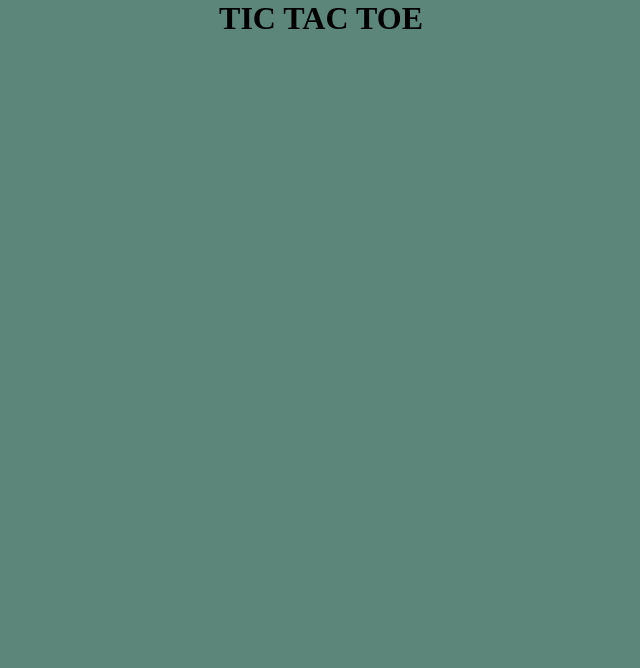
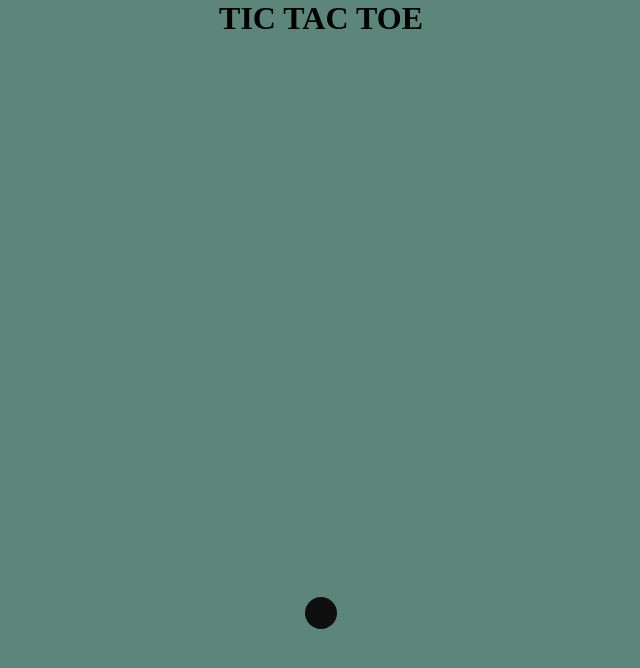
Before and after one commit to khushi1911/tic-tac-toe-game, a plain HTML site: page index.html in a window 1280 px wide. Shown: the whole page, without its empty margins (319-959 px from the left). Drawn offline with Linux system fonts and the light colour scheme.

Commit message:
complete style with reset button

```diff
--- a/index.html
+++ b/index.html
@@ -26,6 +26,6 @@
         </div>
 
     </main>
-
+    <button id="re"></button>
 </body>
 </html>
--- a/style.css
+++ b/style.css
@@ -34,3 +34,12 @@ body {
     font-size: 8vmin;
     color: #4d0314;
 }
+
+#re {
+    padding: 1rem;
+    font-size: 1.3rem;
+    background-color: rgb(16, 15, 15);
+    color: beige;
+    border-radius: 1rem;
+    border: none;
+}
```
